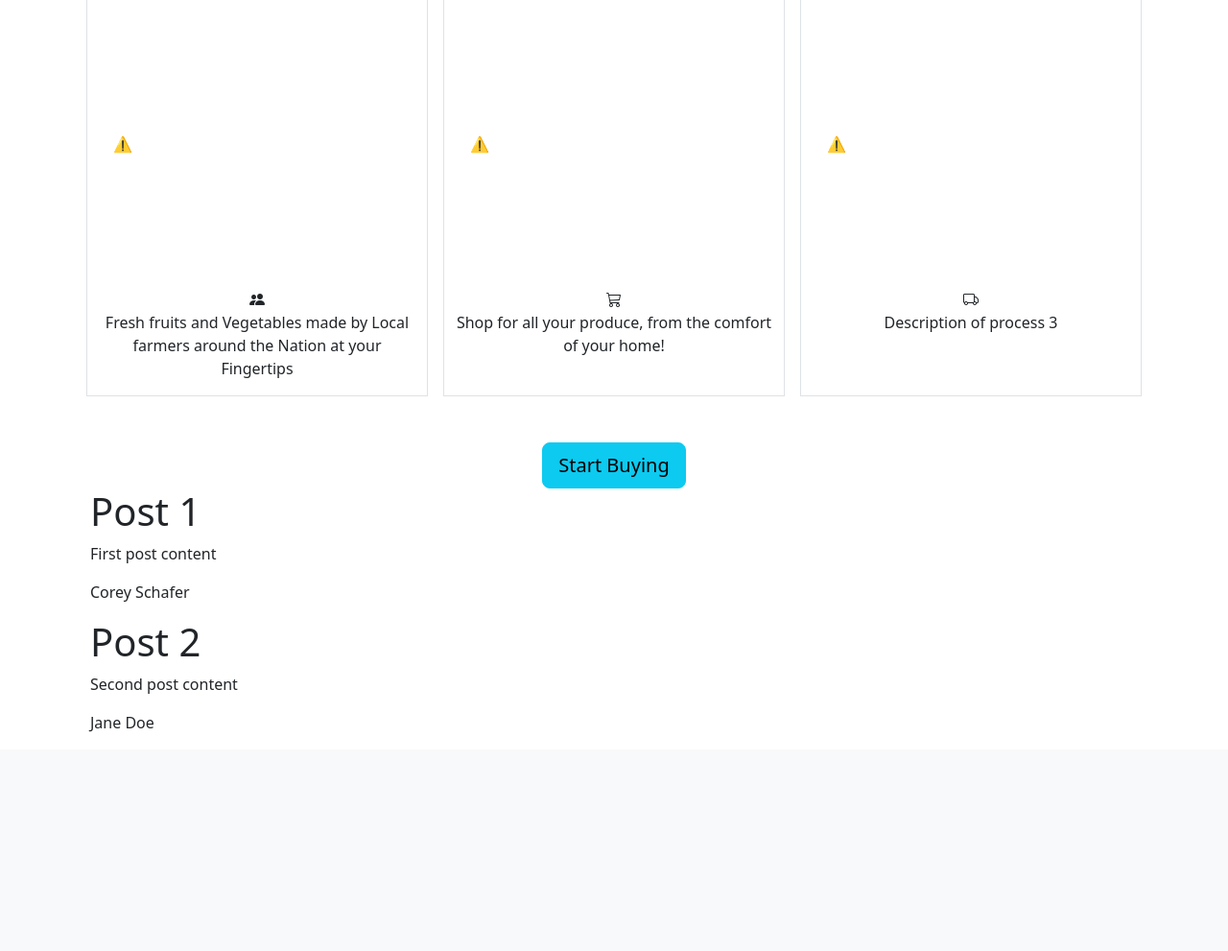
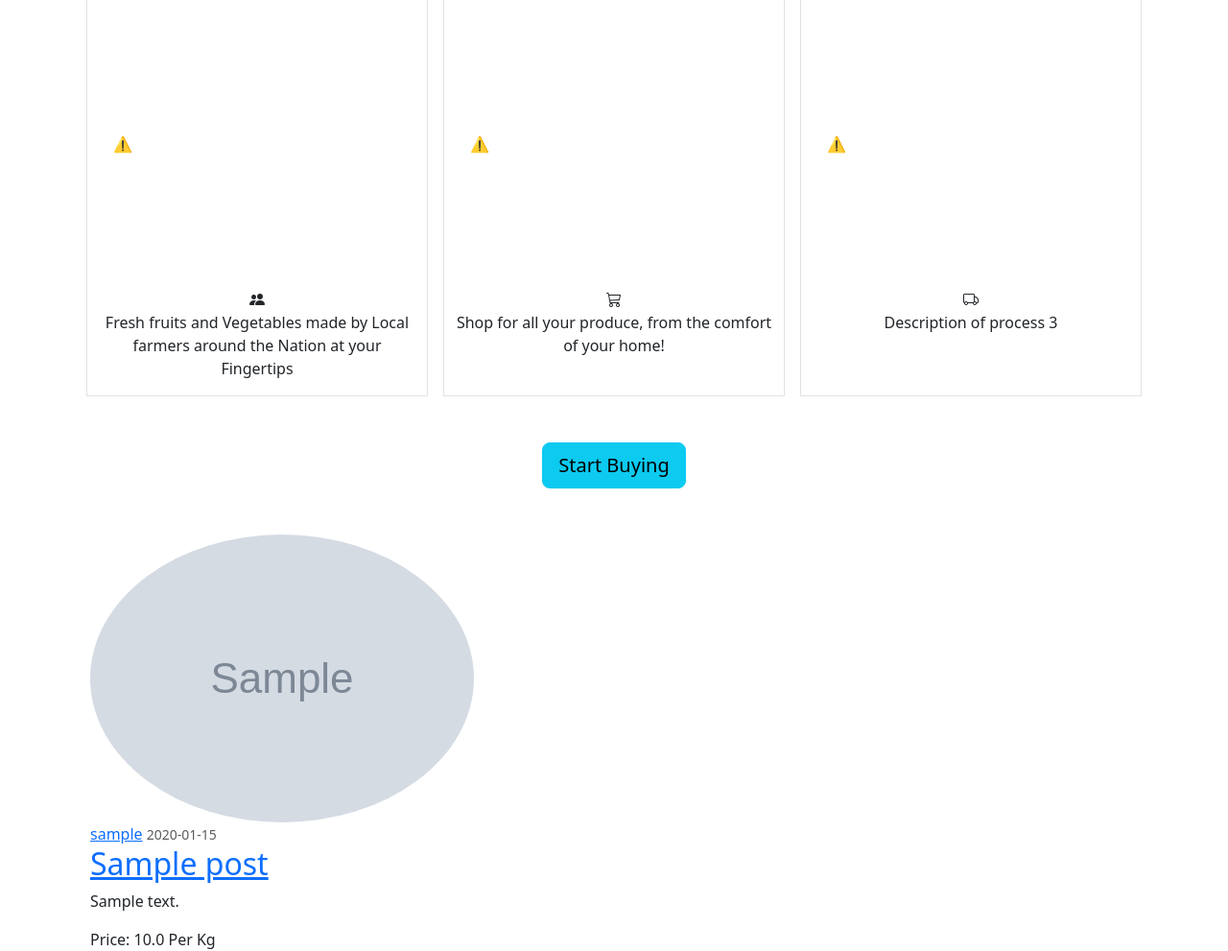
Before and after one commit to Jamal-Jillo/Farmer-s-Market-App, a Flask app: page / in a window 1280 px wide. Shown: the part 162-1153 px from the top of the page at 96% size. Before the commit the page ends 925 px from the top, so only its background shows below. Run offline with Flask 3, Linux system fonts and the light colour scheme; tables that the repository leaves empty hold one stand-in row (values such as "Sample post"); grey boxes marked "Sample" are stand-in pictures; parts of the project's set-up code (start-up, migrations or seed data) failed here and were passed over.

Commit message:
Add image field to PostForm and update index.html to display post images

```diff
--- a/mkt_app/forms.py
+++ b/mkt_app/forms.py
@@ -52,3 +52,4 @@
     content = TextAreaField('Content', validators=[DataRequired()])
     price = StringField('Price', validators=[DataRequired()])
     submit = SubmitField('Post')
+# ! need to add an image field to the PostForm class
--- a/mkt_app/routes.py
+++ b/mkt_app/routes.py
@@ -6,31 +6,14 @@
 from mkt_app import app, db, bcrypt
 from mkt_app.forms import RegistrationForm, LoginForm, PostForm
 from mkt_app.models import User, Post
-from flask_login import login_user, current_user, logout_user
-
-
-posts = [
-    {
-        'author': 'Corey Schafer',
-        'title': 'Post 1',
-        'content': 'First post content',
-        'date_posted': 'April 20, 2023',
-        'price': '10.00'
-    },
-    {
-        'author': 'Jane Doe',
-        'title': 'Post 2',
-        'content': 'Second post content',
-        'date_posted': 'April 21, 2023',
-        'price': '20.00'
-    }
-]
+from flask_login import login_user, current_user, logout_user, login_required
 
 
 @app.route('/')
 @app.route('/home')
 def index():
     """Return the index page."""
+    posts = Post.query.all()
     return render_template('index.html', posts=posts)
 
 
@@ -85,8 +68,12 @@
 @app.route("/post/new", methods=['GET', 'POST'])
 @login_required
 def new_post():
+    """Create a new post."""
     form = PostForm()
     if form.validate_on_submit():
+        post = Post(title=form.title.data, content=form.content.data, price=form.price.data, author=current_user)
+        db.session.add(post)
+        db.session.commit()
         flash('Your post has been created!', 'success')
         return redirect(url_for('index'))
     return render_template('create_post.html', title='New Post', form=form)
--- a/mkt_app/templates/index.html
+++ b/mkt_app/templates/index.html
@@ -30,12 +30,22 @@
     </div>
   </div>
 </div>
-<div class="container">
+<div class="container mt-5">
     <div class="row">
       {% for post in posts%}
-        <h1>{{post.title}}</h1>
-        <p>{{post.content}}</p>
-        <p>{{post.author}}</p>
+      <article class="media content-section">
+        <img class="rounded-circle article-img" src="{{url_for('static', filename='profile_pics/' + post.author.image_file)}}">
+        <div class="media-body">
+          <div class="article-metadata">
+            <a class="mr-2" href="#">{{post.author.username}}</a>
+            <small class="text-muted">{{post.date_posted.strftime('%Y-%m-%d')}}</small>
+          </div>
+            <h2><a class="article-title" href="#">{{post.title}}</a></h2>
+            <p class="article-content">{{post.content}}</p>
+            <h7>Price: {{post.price}} Per Kg</h7>
+          </div>
+        </div>
+      </article>
       {% endfor %}
     </div>
 </div>
--- a/mkt_app/templates/login.html
+++ b/mkt_app/templates/login.html
@@ -41,6 +41,7 @@
             </div>
             <small class="text-muted ml-2">
                 <a href="#">Forgot password?</a>
+            </small>
         </form>
     </div>
     <div class="border-top pt-3">
```
Also changed, not shown: mkt_app/templates/create_post.html (+50 -1 lines).
